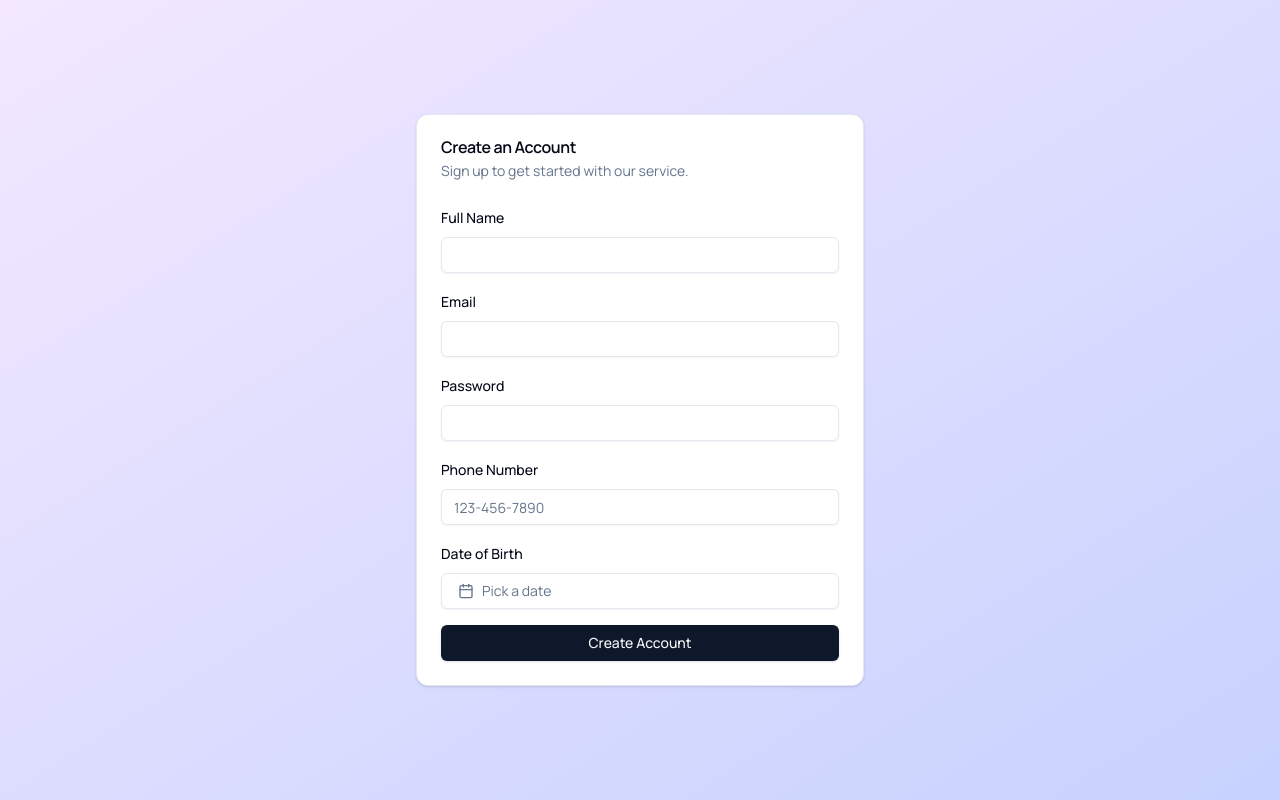
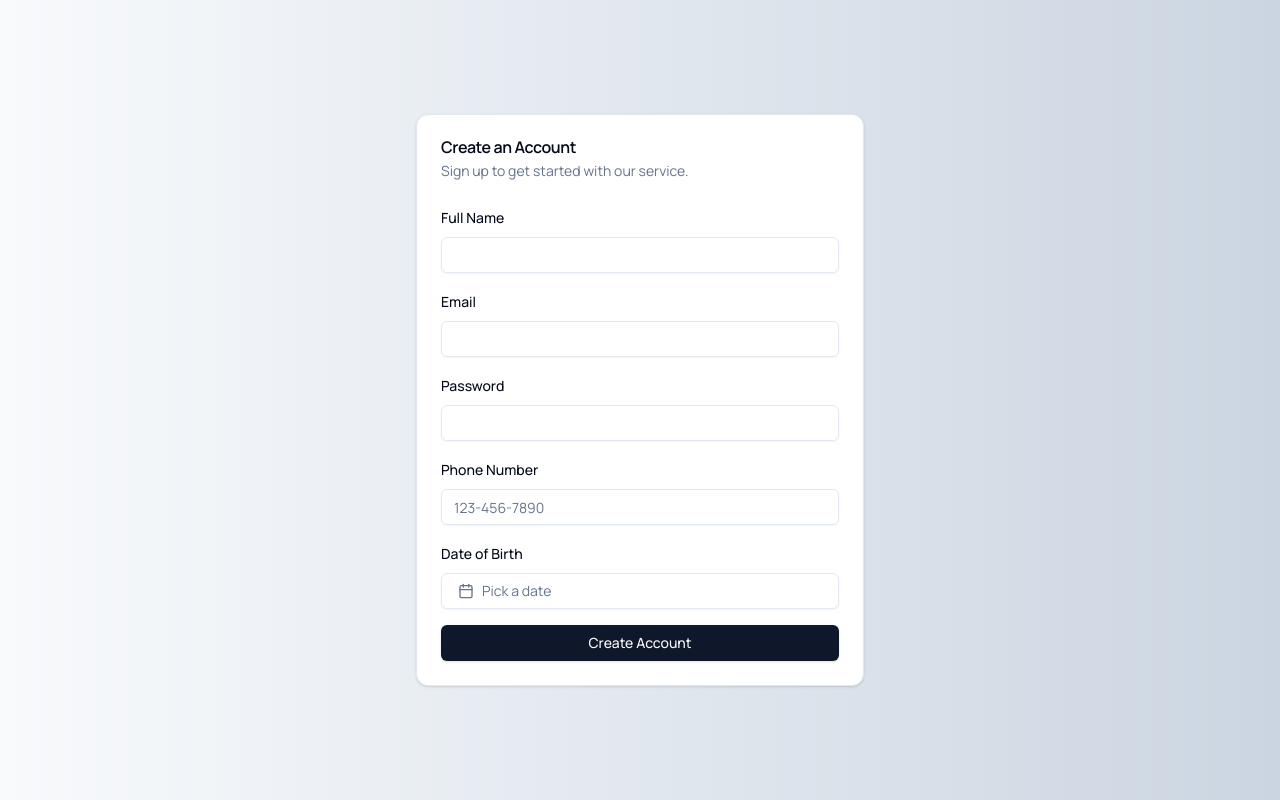
Before and after one commit to daveclinton/kenya-land-charge, a Next.js app: page /signup in a window 1280 px wide. Built offline with nearby package versions, Linux system fonts and the light colour scheme; no server answers; what tailwindcss-react-aria-components would draw is missing.

Commit message:
feat: add signup user

```diff
--- a/components/SignupForm.tsx
+++ b/components/SignupForm.tsx
@@ -51,7 +51,7 @@
   };
 
   return (
-    <div className="min-h-screen bg-gradient-to-br from-purple-100 to-indigo-200 flex items-center justify-center p-4">
+    <div className="min-h-screen bg-gradient-to-r from-slate-50 to-slate-300 flex items-center justify-center p-4">
       <Card className="w-full max-w-md mx-auto">
         <CardHeader>
           <CardTitle>Create an Account</CardTitle>
```
